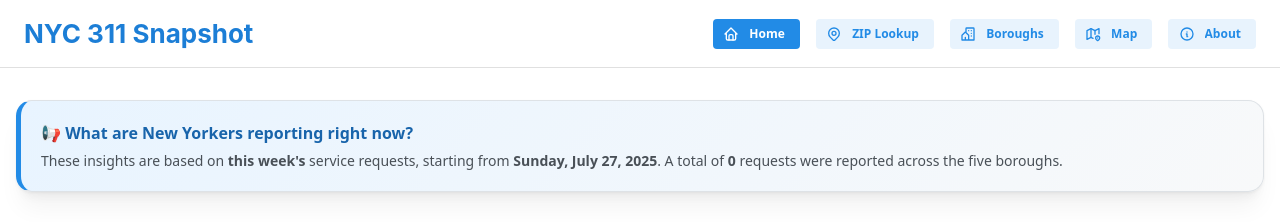
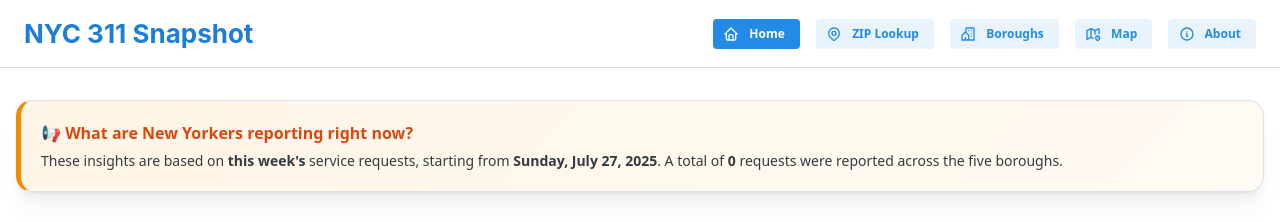
Before and after one commit to Nawang17/NYC-311-SNAPSHOT, a React (Vite) app: page / in a window 1280 px wide. Shown: the top 222 px of the page. Built offline with nearby package versions, Linux system fonts and the light colour scheme; no server answers.

Commit message:
update HomePage card background and text colors for improved visual appeal

```diff
--- a/src/Pages/Home/Home.jsx
+++ b/src/Pages/Home/Home.jsx
@@ -88,14 +88,14 @@
         mb="xl"
         padding="lg"
         style={{
-          background: "linear-gradient(135deg, #e8f4ff, #f8f9fa)",
-          borderLeft: "5px solid #228be6", // Mantine blue.6
+          background: "linear-gradient(135deg, #fff5e6, #fffaf3)", // soft orange tint
+          borderLeft: "5px solid #f08c00", // Mantine orange[7]
         }}
       >
-        <Text c="blue.9" size="md" fw={700} mb={5}>
+        <Text c="orange.9" size="md" fw={700} mb={5}>
           📢 What are New Yorkers reporting right now?
         </Text>
-        <Text size="sm" c="gray.7">
+        <Text size="sm" c="gray.8">
           These insights are based on <strong>this week's</strong> service
           requests, starting from <strong>{weekStartLabel}</strong>. A total of{" "}
           <strong>{data.length.toLocaleString()}</strong> requests were reported
```
